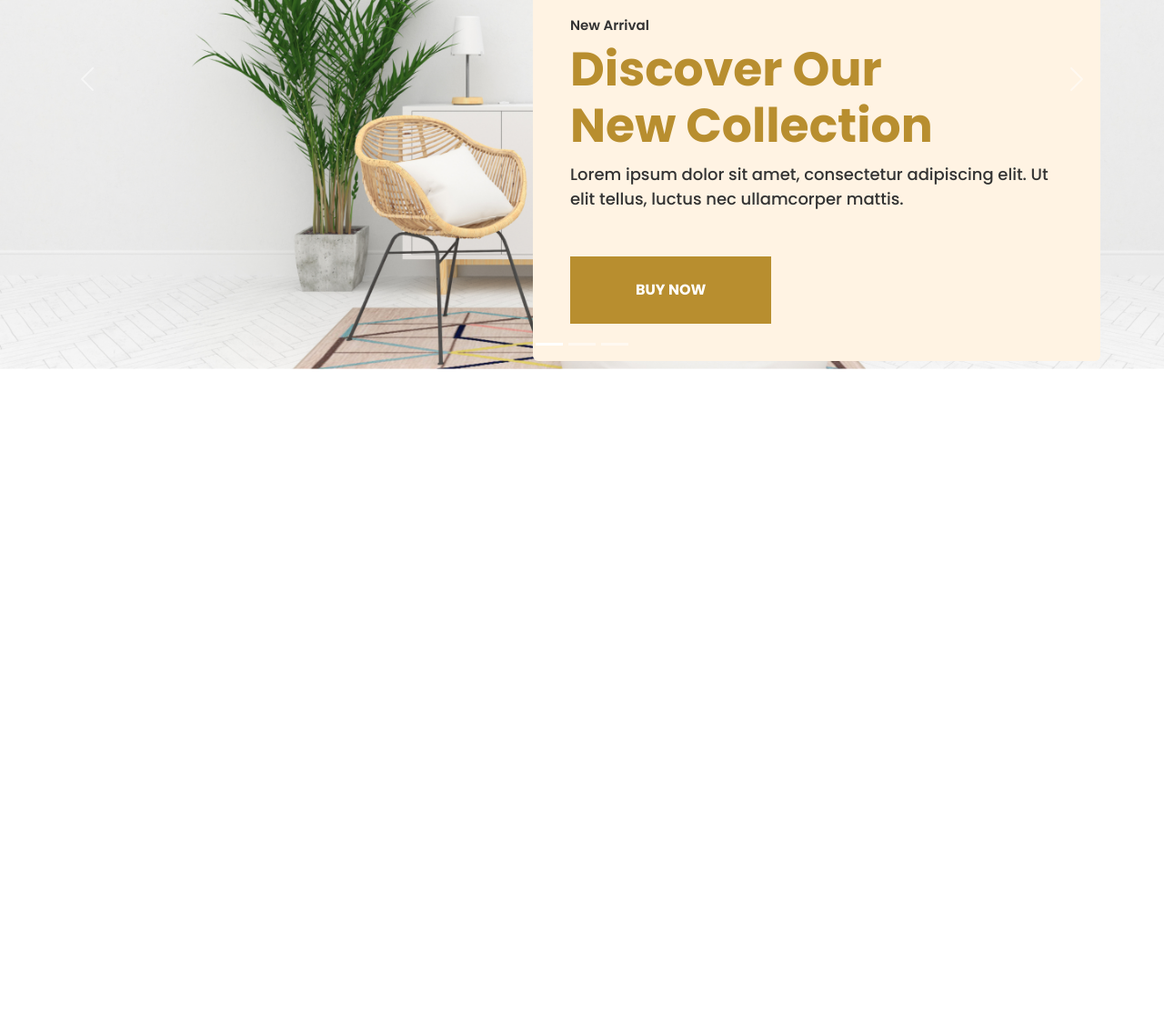
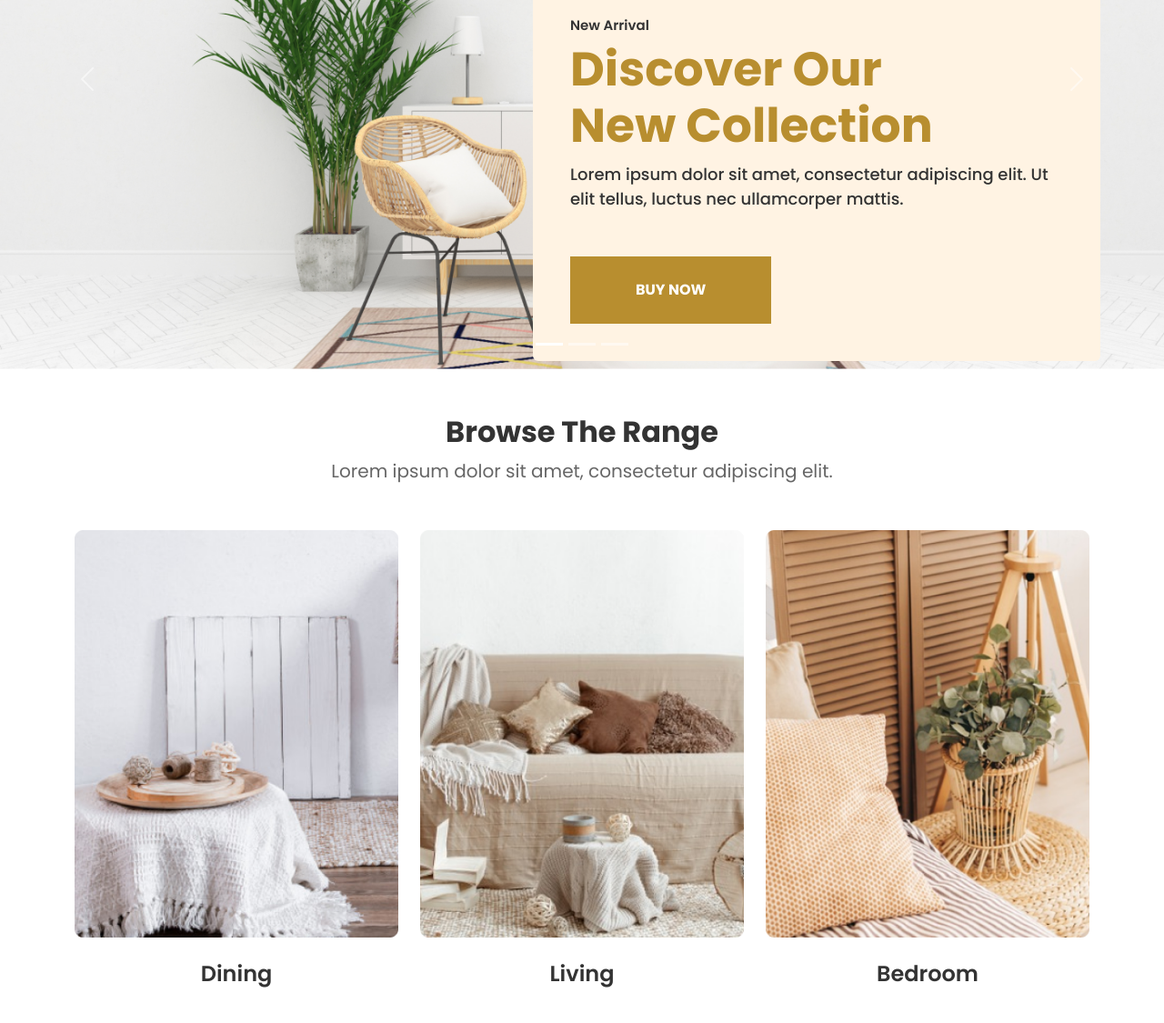
Before and after one commit to shaonshafiqul/furniro-ecommerce, a plain HTML site: page index.html in a window 1280 px wide. Shown: the part 299-1424 px from the top of the page at 91% size. Before the commit the page ends 800 px from the top, so only its background shows below. Drawn offline with Linux system fonts and the light colour scheme.

Commit message:
brows section done

```diff
--- a/index.html
+++ b/index.html
@@ -101,15 +101,18 @@
                         <div class="carousel-item active">
                             <img src="images/hero banner 2.png" class="d-block w-100" alt="...">
 
-                                <div class="card" style="width: 39rem;">
-                                    <div class="card-body">
-                                      <h5 class="card-title">New Arrival</h5>
-                                      <h2>Discover Our <br> New Collection</h2>
-                                      <p class="card-text">Lorem ipsum dolor sit amet, consectetur adipiscing elit. Ut elit tellus, luctus nec ullamcorper mattis.</p>
-                                      <a href="#" class="btn btn-primary btn-lg">BUY NOW</a>
-                                    </div>
+                            <div class="card" style="width: 39rem;">
+                                <div class="card-body">
+                                    <h5 class="card-title">New Arrival</h5>
+                                    <h2>Discover Our
+                                        <br>
+                                        New Collection</h2>
+                                    <p class="card-text">Lorem ipsum dolor sit amet, consectetur adipiscing elit. Ut
+                                        elit tellus, luctus nec ullamcorper mattis.</p>
+                                    <a href="#" class="btn btn-primary btn-lg">BUY NOW</a>
                                 </div>
                             </div>
+                        </div>
                         <div class="carousel-item">
                             <img src="images/hero banner.png" class="d-block w-100" alt="...">
                         </div>
@@ -135,6 +138,49 @@
                     </button>
                 </div>
             </section>
+            <section class="browse-item">
+                <div class="browse-text">
+                    <h3 class="text-center fw-bold">Browse The Range</h3>
+                    <p class="text-center fw-normal">Lorem ipsum dolor sit amet, consectetur adipiscing elit.</p>
+                </div>
+                <div class="container">
+                    <div class="row row-cols-1 row-cols-md-3 g-4">
+                        <div class="col">
+                            <div class="card">
+                                <a href="#">
+                                    <img src="images/dining.png" class="card-img-top" alt="...">
+                                    <div class="card-body">
+                                        <h5 class="card-title text-center fw-semibold">Dining</h5>
+                                    </div>
+                                </a>
+                            </div>
+                        </div>
+                        <div class="col">
+                            <div class="card">
+                                <a href="#">
+                                    <img src="images/living.png" class="card-img-top" alt="...">
+                                    <div class="card-body">
+                                        <h5 class="card-title text-center fw-semibold">Living</h5>
+                                    </div>
+                                </a>
+                            </div>
+                        </div>
+                        <div class="col">
+                            <div class="card">
+                                <a href="#">
+                                    <img src="images/bedroom.png" class="card-img-top" alt="...">
+                                    <div class="card-body">
+                                        <h5 class="card-title text-center fw-semibold">Bedroom</h5>
+                                    </div>
+                                </a>
+                            </div>
+                        </div>
+                    </div>
+                </div>
+            </section>
+            <section class="products">
+
+            </section>
         </main>
         <footer></footer>
         <script src="js/bootstrap.min.js"></script>
--- a/style.css
+++ b/style.css
@@ -5,10 +5,10 @@
     padding-left: 30px;
     margin: auto;
 }
-.carousel-item{
+.slider-area .carousel-item{
     position: relative;
 }
-.card{
+.slider-area .card{
     background-color: #FFF3E3;
     border: none;
     padding: 25px;
@@ -17,23 +17,23 @@
     right: 70px;
 }
 
-.card h5{
+.slider-area .card h5{
     font-size: 15px;
     font-weight: 600;
     color: #333;
 }
-.card h2{
+.slider-area .card h2{
     font-size: 52px;
     font-weight: 700;
     color: #B88E2F;
 }
-.card p{
+.slider-area .card p{
     font-size: 18px;
     font-weight: 500;
     color: #333;
     margin-bottom: 50px;
 }
-.card .btn{
+.slider-area .card .btn{
     font-size: 16px;
     font-weight: 700;
     background-color: #B88E2F;
@@ -42,3 +42,28 @@
     border: none;
 
 }
+.browse-item{
+    margin-top: 50px;
+    margin-bottom: 50px;
+}
+.browse-text h3{
+    font-size: 32px;
+    color: #333;
+}
+.browse-text p{
+    font-size: 20px;
+    color: #666;
+    margin-bottom: 50px;
+}
+.browse-item .card{
+    border: none;
+}
+.browse-item .card h5{
+    font-size: 24px;
+    margin-top: 10px;
+}
+.browse-item a{
+    text-decoration: none;
+
+    color: #333;
+}
```
